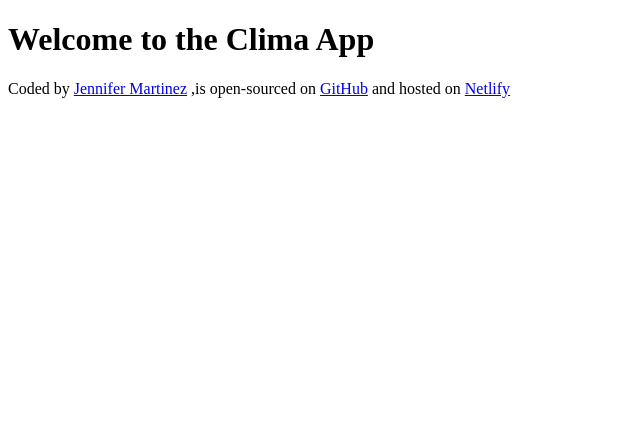
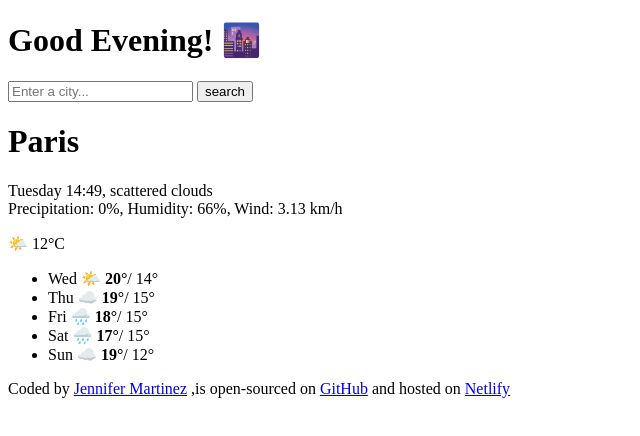
Before and after one commit to jenmar02/clima, a plain HTML site: page index.html in a window 1280 px wide. Shown: the whole page, without its empty margins (0-640 px from the left). Drawn offline with Linux system fonts and the light colour scheme.

Commit message:
Added HTML to the project

```diff
--- a/index.html
+++ b/index.html
@@ -6,7 +6,46 @@
     <title>Clima App</title>
   </head>
   <body>
-    <h1>Welcome to the Clima App</h1>
+    <header>
+      <h1>Good Evening! 🌆</h1>
+      <form>
+        <input type="search" placeholder="Enter a city..." required />
+        <input type="submit" value="search" />
+      </form>
+    </header>
+    <main>
+      <div>
+        <h1>Paris</h1>
+        <p>
+          Tuesday 14:49, scattered clouds
+          <br />
+          Precipitation: 0%, Humidity: 66%, Wind: 3.13 km/h
+        </p>
+      </div>
+      <div>🌤️ 12°C</div>
+      <ul>
+        <li>
+          Wed 🌤️
+          <strong>20°</strong>/ 14°
+        </li>
+        <li>
+          Thu ☁️
+          <strong>19°</strong>/ 15°
+        </li>
+        <li>
+          Fri 🌧️
+          <strong>18°</strong>/ 15°
+        </li>
+        <li>
+          Sat 🌧️
+          <strong>17°</strong>/ 15°
+        </li>
+        <li>
+          Sun ☁️
+          <strong>19°</strong>/ 12°
+        </li>
+      </ul>
+    </main>
     <footer>
       Coded by
       <a href="https://github.com/jenmar02" target="_blank"
```
